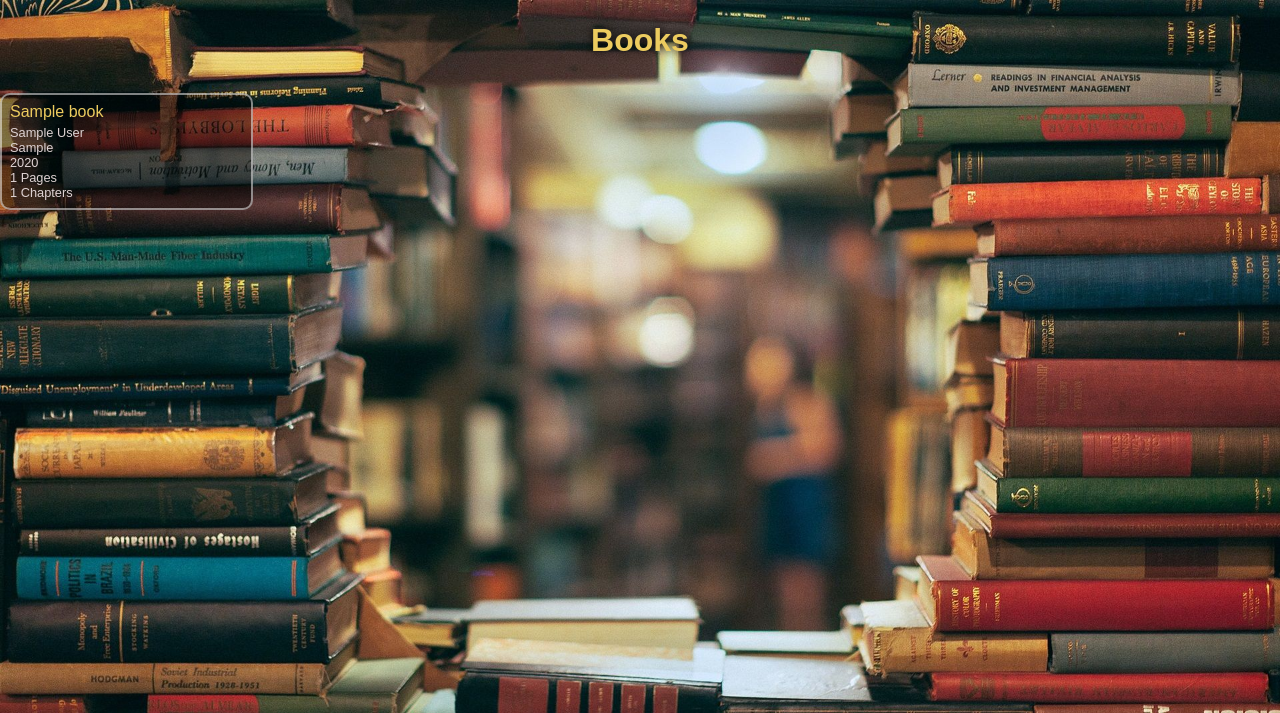
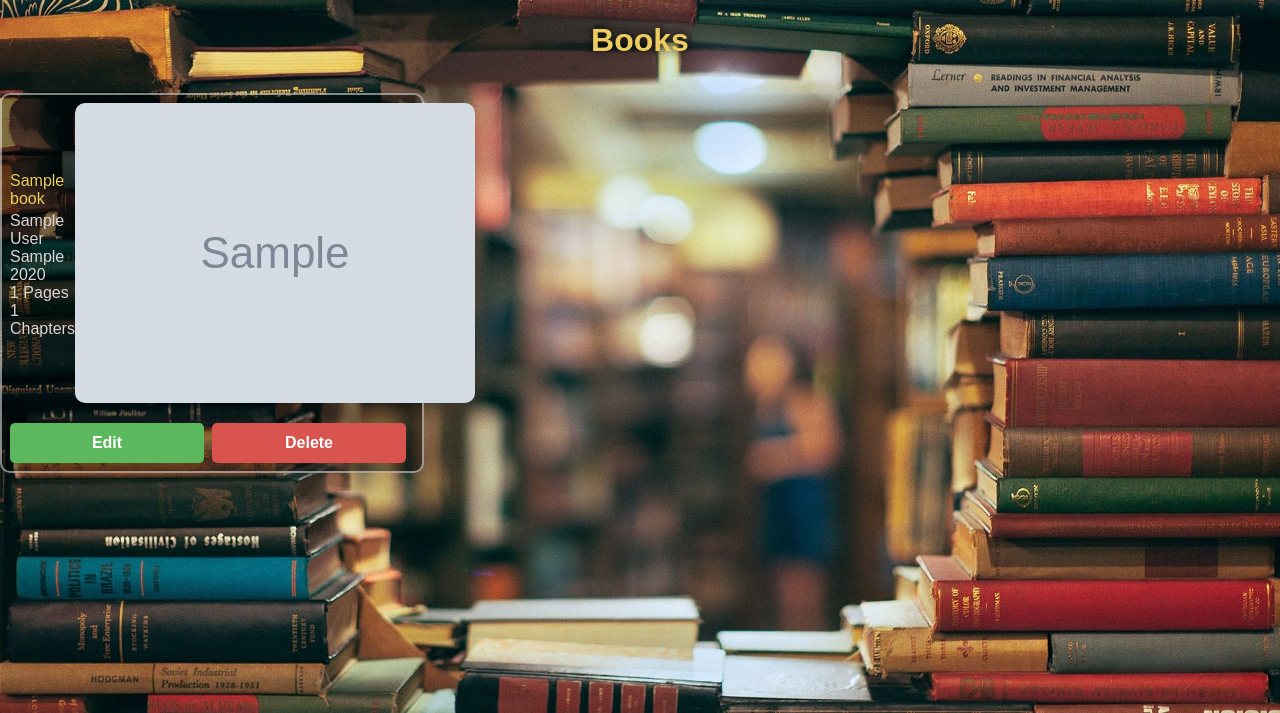
Before and after one commit to Younes-ch/library-management-system, a Django app: page / in a window 1280 px wide. Shown: the part 48-761 px from the top of the page. Run offline with Django 3.2, Linux system fonts and the light colour scheme; tables that the repository leaves empty hold one stand-in row (values such as "Sample post"); grey boxes marked "Sample" are stand-in pictures.

Commit message:
Added further changes to the design, logic.

```diff
--- a/library_api/api/urls.py
+++ b/library_api/api/urls.py
@@ -6,12 +6,12 @@ urlpatterns = [
     path('getAllYears/', views.getAllYears),
     path('books/', views.getBooks),
     path('books/<int:pk>/', views.getBook),
+    path('books/search/title/<str:title>/', views.searchBooksByTitle),
+    path('books/search/author/<str:author>/', views.searchBooksByAuthor),
+    path('books/search/genre/<str:genre>/', views.searchBooksByGenre),
+    path('books/search/year/<int:year>/', views.searchBooksByYear),
     path('books/add/', views.addBook),
     path('books/update/<int:pk>/', views.updateBook),
     path('books/delete/<int:pk>/', views.deleteBook),
     path('books/delete/all/', views.deleteAllBooks),
-    path('books/search/title/<str:title>/', views.searchBooksByTitle),
-    path('books/search/author/<str:author>/', views.searchBooksByAuthor),
-    path('books/search/genre/<str:genre>/', views.searchBooksByGenre),
-    path('books/search/year/<int:year>/', views.searchBooksByYear),
 ]
--- a/library_api/base/models.py
+++ b/library_api/base/models.py
@@ -8,7 +8,8 @@ class Book(models.Model):
     publishing_year = models.IntegerField()
     pages = models.IntegerField()
     chapters = models.IntegerField()
-    link = models.CharField(max_length=100, blank=True, null=True)
+    link = models.CharField(max_length=500, blank=True, null=True)
+    cover = models.CharField(max_length=500, blank=True, null=True)
 
     def __str__(self):
         return self.title
--- a/library_api/base/templates/base/add_book.html
+++ b/library_api/base/templates/base/add_book.html
@@ -2,7 +2,7 @@
 {% load static %}
 {% block content %}
 <section>
-    <div id="form-wrapper">
+    <div class="form-wrapper">
         <div class="form-title">
             <h2>ShelfLife</h2>
         </div>
--- a/library_api/base/templates/base/home.html
+++ b/library_api/base/templates/base/home.html
@@ -6,8 +6,14 @@
     <br>
     <div id="search-results">
         {% for book in books %}
-        <a href={{ book.link }} class="book-link" target="_blank">
         <div class="card">
+            {% if book.link %}
+                <a href="{{ book.link }}" class="book-link" target="_blank">
+            {% else %}
+                <a href="#" class="book-link">
+            {% endif %}
+                    <div class="card-content">
+                        <div class="card-text">
                             <div class="book-title">{{ book.title }}</div>
                             <div class="book-info">{{ book.author }}</div>
                             <div class="book-info">{{ book.genre }}</div>
@@ -15,10 +21,22 @@
                             <div class="book-info">{{ book.pages }} Pages</div>
                             <div class="book-info">{{ book.chapters }} Chapters</div>
                         </div>
+                        {% if book.cover %}
+                            <div class="card-image">
+                                <img class="book-cover" src="{{ book.cover }}">
+                            </div>
+                        {% endif %}
+                    </div>
                 </a>
+            <div class="card-buttons">
+                <button class="edit-button">Edit</button>
+                <button class="delete-button">Delete</button>
+            </div>
+        </div>
         {% empty %}
         </div>
         <h3>No books were found.</h3>
     {% endfor %}
 </div>
+<script src="{% static 'js/home.js' %}"></script>
 {% endblock %}
--- a/library_api/library_api/settings.py
+++ b/library_api/library_api/settings.py
@@ -11,6 +11,7 @@ https://docs.djangoproject.com/en/3.2/ref/settings/
 """
 
 from pathlib import Path
+import os
 
 # Build paths inside the project like this: BASE_DIR / 'subdir'.
 BASE_DIR = Path(__file__).resolve().parent.parent
@@ -123,7 +124,6 @@ STATIC_URL = '/static/'
 STATICFILES_DIRS = [
     BASE_DIR / "static",
 ]
-MEDIA_URL = '/images/'
 
 # Default primary key field type
 # https://docs.djangoproject.com/en/3.2/ref/settings/#default-auto-field
--- /dev/null
+++ b/library_api/static/js/home.js
@@ -0,0 +1,9 @@
+const bookLinks = document.querySelectorAll('.book-link');
+bookLinks.forEach(book => {
+    book.addEventListener('mouseover', () => {
+       book.parentNode.style.backgroundColor = '#000000d7';
+    })
+    book.addEventListener('mouseout', () => {
+        book.parentNode.style.backgroundColor = '#00000071';
+    })
+});
--- a/library_api/static/styles/base.css
+++ b/library_api/static/styles/base.css
@@ -163,7 +218,7 @@ select option {
 
 #search-results {
     display: grid;
-    grid-template-columns: repeat(5, 1fr);
+    grid-template-columns: repeat(auto-fill, minmax(400px, 1fr));
     gap: .25rem;
     margin-top: 1rem;
 }
@@ -175,16 +230,38 @@ select option {
     background-color: #00000071;
     padding: .5rem;
     color: azure;
-    box-sizing: border-box;
+    display: flex;
+    flex-direction: column;
+    justify-content: space-between;
 }
 
-.card .book-title {
+.book-cover {
+    object-fit: cover;
+    border-radius: 10px;
+    margin-right: 1rem;
+}
+
+.card-content {
+    display: flex;
+    flex-direction: row;
+    align-items: center;
+    justify-content: space-between;
+}
+
+.card-text {
+    display: flex;
+    flex-direction: column;
+    align-items: flex-start;
+    justify-content: space-between;
+}
+
+.card-text .book-title {
     margin-bottom: .25rem;
     color: #eccb5f;
 }
 
-.card .book-info {
-    font-size: .8rem;
+.card-text .book-info {
+    font-size: 1rem;
     color: #ddd2d2;
 }
 
@@ -192,61 +269,28 @@ select option {
     text-decoration: none;
 }
 
-.book-link:hover {
-    background-color: #383737b0;
-    border-radius: 10px;
+.card-buttons {
+    display: flex;
+    flex-direction: row;
+    justify-content: center;
+    margin-top: 1rem;
 }
 
-nav {
-    display: inline-flex;
-    justify-content: space-between;
-    align-items: center;
-    height: 3rem;
-    padding: 0 2em;
-    position: fixed;
-    top: 0;
-    left: 0;
-    right: 0;
-    background-color: #00000071;
-    z-index: 1;
+.edit-button,
+.delete-button {
+    padding: .5rem 1rem;
+    border: none;
+    border-radius: 5px;
+    margin-right: .5rem;
+    cursor: pointer;
 }
 
-.nav-logo {
-    display: flex;
-    align-items: center;
-    color: #eccb5f;
-    font-weight: bold;
-    font-size: 24px;
+.edit-button {
+    background-color: #5cb85c;
+    color: white;
 }
 
-.nav-logo ion-icon {
-    margin-right: 10px;
+.delete-button {
+    background-color: #d9534f;
+    color: white;
 }
-
-
-nav ul {
-    display: flex;
-    list-style: none;
-    margin: 0;
-    padding: 0;
-}
-
-nav li {
-    margin: 0 10px;
-}
-
-nav a {
-    display: block;
-    padding: 0.5em;
-    color: #eccb5f;
-    text-decoration: none;
-    transition: all 0.2s ease-in-out;
-    font-weight: bold;
-    font-size: 20px;
-}
-
-nav a:hover {
-    background-color: #eccb5f;
-    color: #333;
-    border-radius: 0.5em;
-}
--- a/requirements.txt
+++ b/requirements.txt
@@ -5,6 +5,7 @@ Django==4.2
 django-extensions==3.2.1
 djangorestframework==3.14.0
 idna==3.4
+Pillow==9.5.0
 pytz==2023.3
 requests==2.28.2
 sqlparse==0.4.3
```
Also changed, not shown: other parts of library_api/static/styles/base.css (+56 -1 lines), library_api/api/views.py (+76 -51 lines), library_api/base/migrations/0006_book_cover_alter_book_link.py (added). Lines whose indentation alone changed are shown as unchanged.
